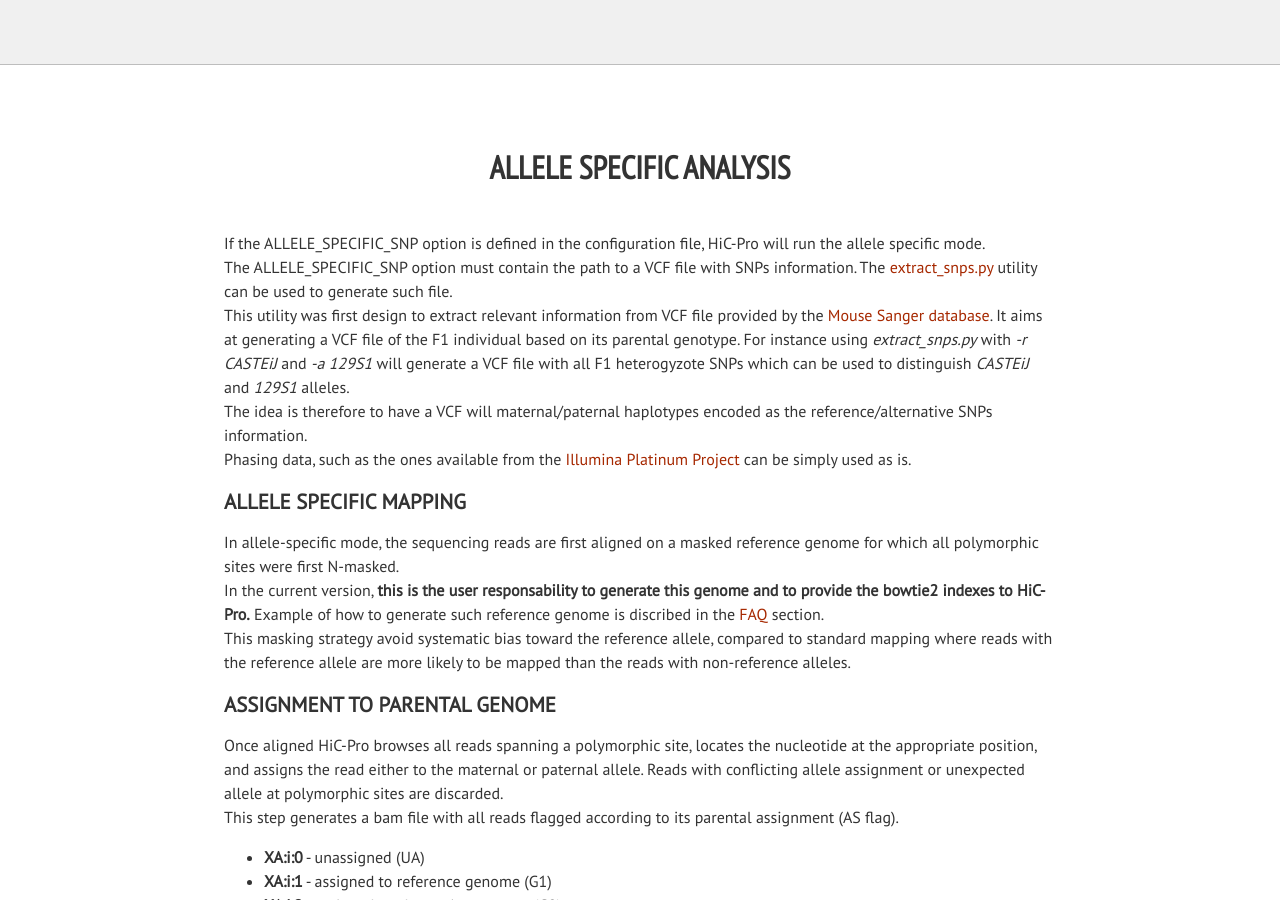
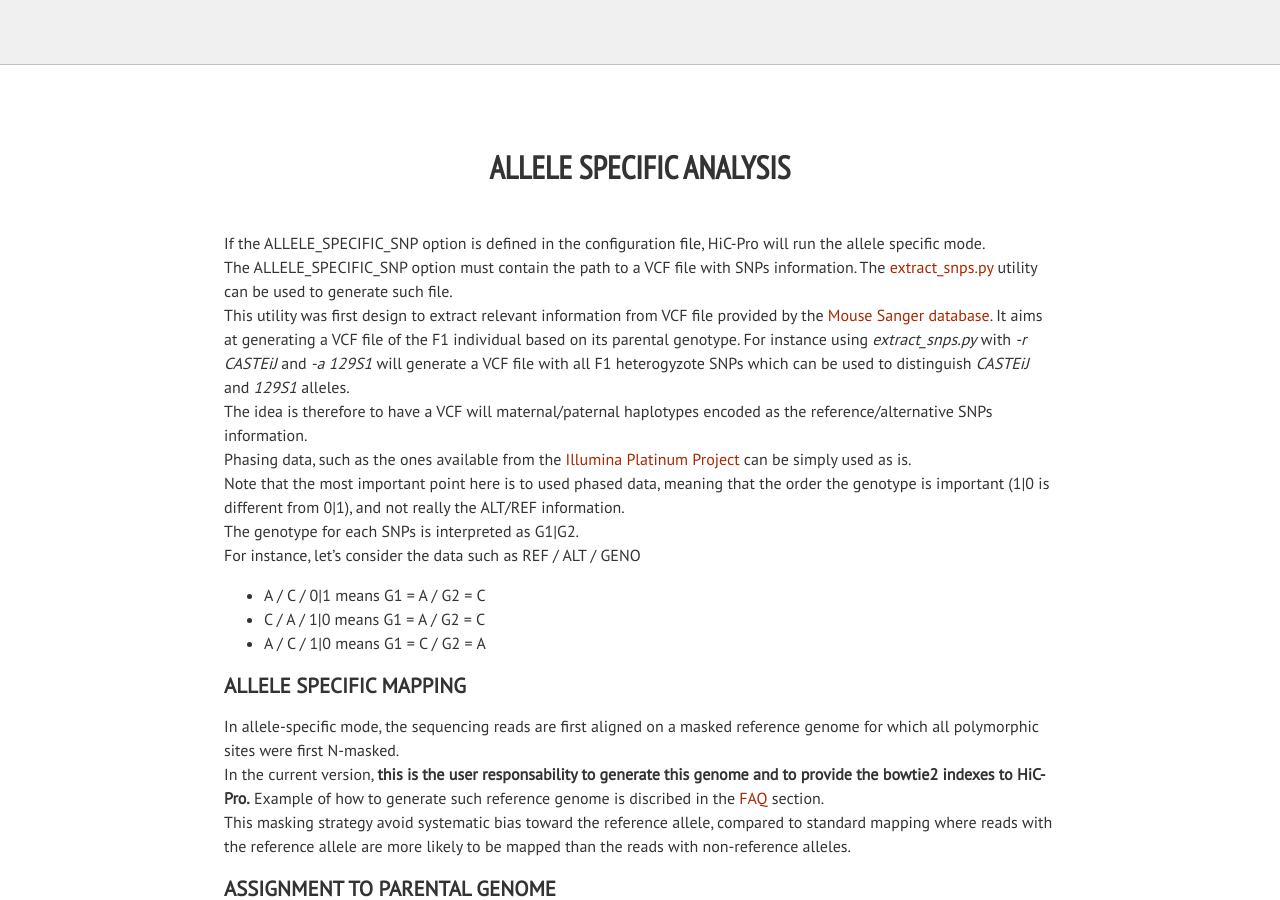
Before and after one commit to nservant/HiC-Pro, a Sphinx documentation site: the page built from doc/AS.rst, in a window 1280 px wide and 900 px high. Built offline with Sphinx 7.4.7, drawn with Linux system fonts in a browser that asks for light colours.

Commit message:
update AS doc

```diff
--- a/doc/AS.rst
+++ b/doc/AS.rst
@@ -6,6 +6,15 @@ Allele specific analysis
 | This utility was first design to extract relevant information from VCF file provided by the `Mouse Sanger database <http://www.sanger.ac.uk/resources/mouse/genomes/>`_. It aims at generating a VCF file of the F1 individual based on its parental genotype. For instance using *extract_snps.py* with *-r CASTEiJ* and *-a 129S1* will generate a VCF file with all F1 heterogyzote SNPs which can be used to distinguish *CASTEiJ* and *129S1* alleles.
 | The idea is therefore to have a VCF will maternal/paternal haplotypes encoded as the reference/alternative SNPs information.
 | Phasing data, such as the ones available from the `Illumina Platinum Project <http://www.illumina.com/platinumgenomes/>`_ can be simply used as is.
+| Note that the most important point here is to used phased data, meaning that the order the genotype is important (1|0 is different from 0|1), and not really the ALT/REF information.
+| The genotype for each SNPs is interpreted as G1|G2.
+| For instance, let's consider the data such as REF / ALT / GENO
+
+* A   / C   / 0|1 means G1 = A / G2 = C
+* C   / A   / 1|0 means G1 = A / G2 = C
+* A   / C   / 1|0 means G1 = C / G2 = A
+
+
 
 
 Allele specific mapping
```
